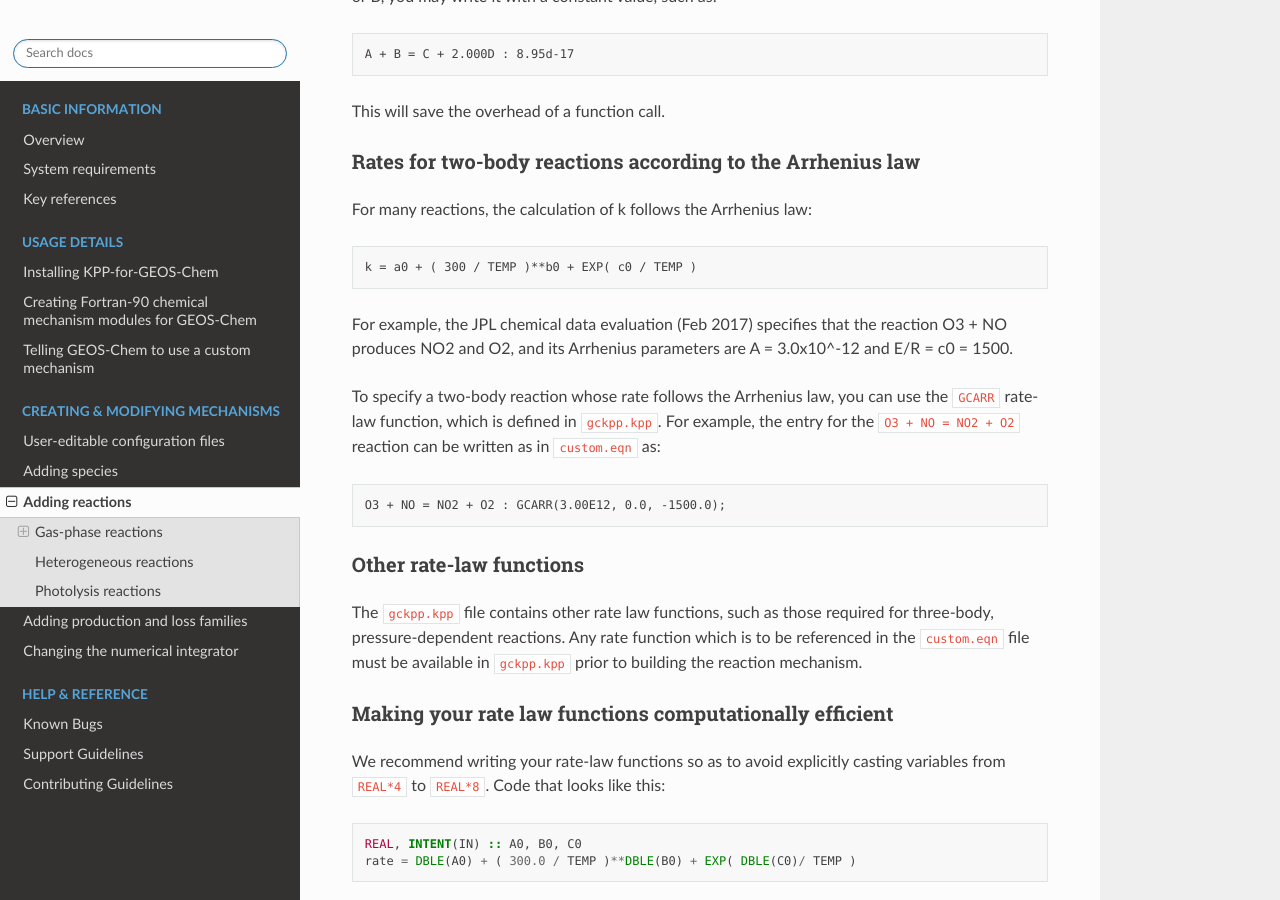
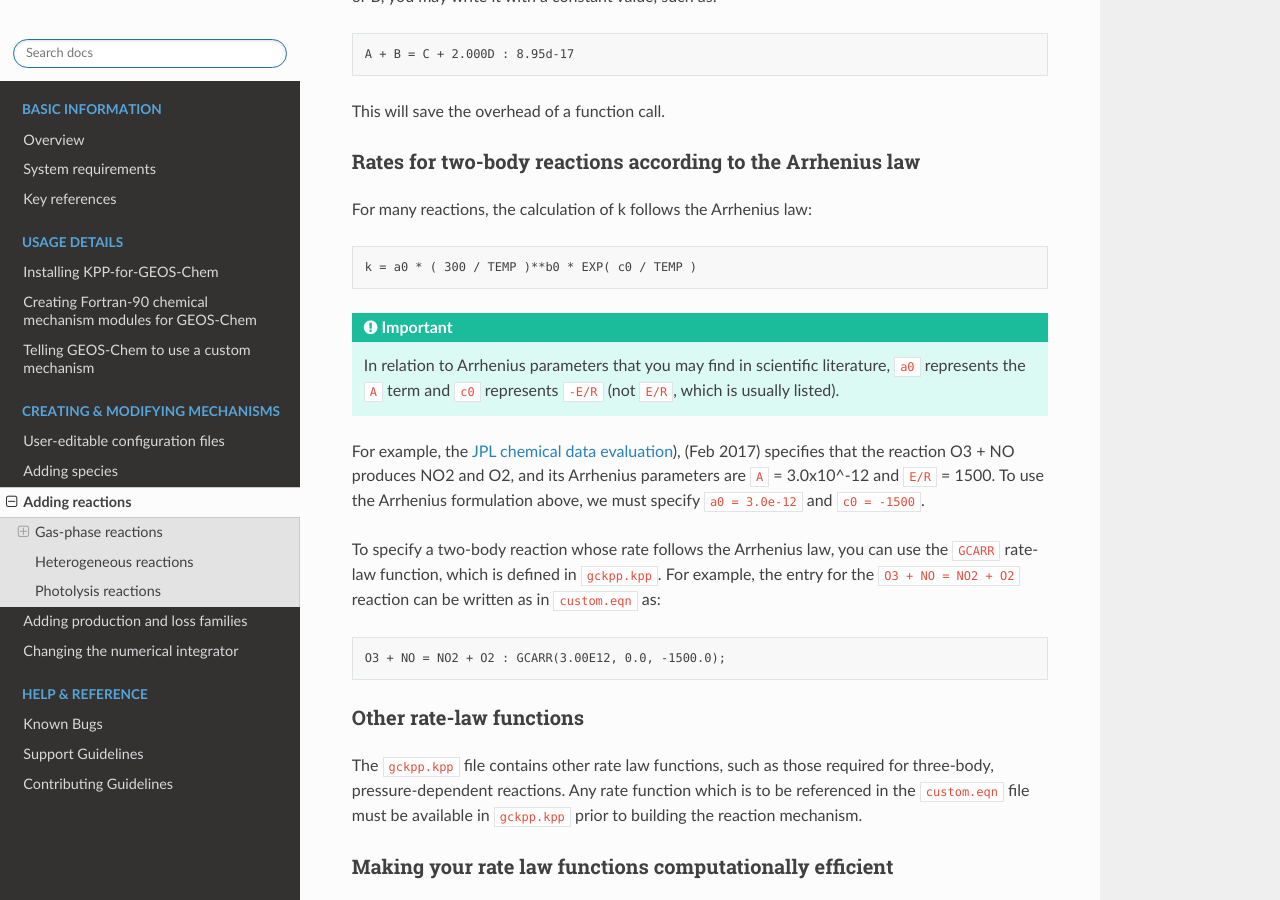
Before and after one commit to geoschem/KPP, a Sphinx documentation site: the page built from docs/source/creating-mechanisms/reactions.rst, in a window 1280 px wide and 900 px high, scrolled down 922 px. Built offline with Sphinx 7.4.7 and the Read the Docs theme 2.0.0, drawn with Linux system fonts in a browser that asks for light colours; pages that are not in the unit, such as notebooks, are missing from menus.

Commit message:
Add better clarification about Arrhenius parameters
Following suggestions by Shixian Zhai and Jenny Fisher, we have
updated the section on Arrhenius parameters to make it more
clear that c0 = -E/R.

Signed-off-by: Bob Yantosca <yantosca@seas.harvard.edu>

```diff
--- a/docs/source/creating-mechanisms/reactions.rst
+++ b/docs/source/creating-mechanisms/reactions.rst
@@ -65,11 +65,19 @@ For many reactions, the calculation of k follows the Arrhenius law:
 
 .. code-block:: none
 
-   k = a0 + ( 300 / TEMP )**b0 + EXP( c0 / TEMP )
+   k = a0 * ( 300 / TEMP )**b0 * EXP( c0 / TEMP )
 
-For example, the JPL chemical data evaluation (Feb 2017) specifies that
-the reaction O3 + NO produces NO2 and O2, and its Arrhenius parameters
-are A = 3.0x10^-12 and E/R = c0 = 1500.
+.. important:: In relation to Arrhenius parameters that you may find
+	       in scientific literature, ``a0`` represents the
+	       ``A`` term and ``c0`` represents ``-E/R`` (not
+	       ``E/R``, which is usually listed).
+
+For example, the
+`JPL chemical data evaluation <https://jpldataeval.jpl.nasa.gov>`__),
+(Feb 2017) specifies that the reaction O3 + NO produces NO2 and O2, and its
+Arrhenius parameters are ``A`` = 3.0x10^-12 and ``E/R`` = 1500.   To
+use the Arrhenius formulation above, we must specify ``a0 = 3.0e-12``
+and ``c0 = -1500``.
 
 To specify a two-body reaction whose rate follows the Arrhenius law, you
 can use the :code:`GCARR` rate-law function, which is defined in
```
